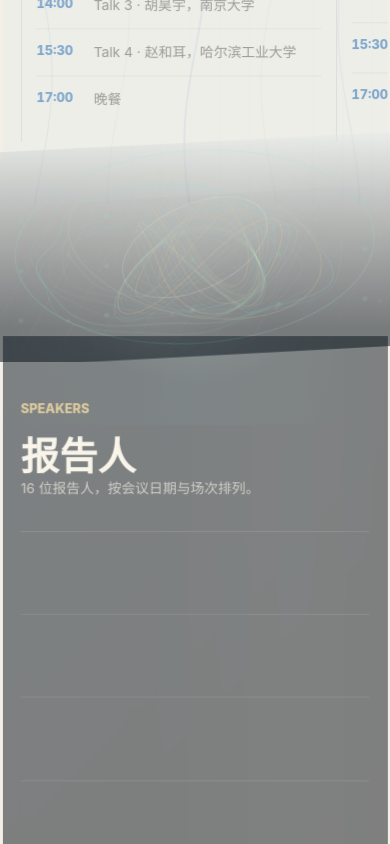
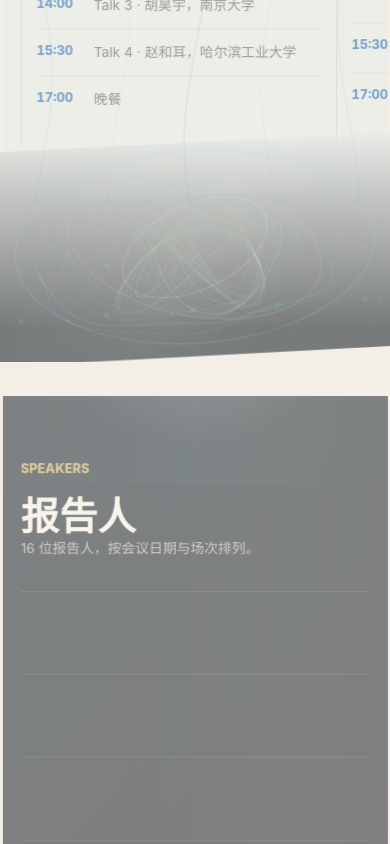
Before and after one commit to Enhui000/mathwesite, a Next.js app: page / in a window 390 px wide. Shown: the part 2400-3244 px from the top of the page. Built offline with nearby package versions, Linux system fonts and the light colour scheme.

Commit message:
Keep speaker content clear of transitions

```diff
--- a/app/globals.css
+++ b/app/globals.css
@@ -2518,6 +2518,35 @@ h1 {
   }
 }
 
+/* Keep the transition surfaces clear of the speaker heading and final row. */
+.flow-to-dark {
+  margin-bottom: clamp(-24px, -1.5vw, -12px);
+}
+
+.flow-to-light {
+  margin-top: clamp(-24px, -1.5vw, -12px);
+}
+
+.speakers-section {
+  padding-bottom: clamp(64px, 6vw, 84px);
+  padding-top: clamp(72px, 7vw, 96px);
+}
+
+@media (max-width: 600px) {
+  .flow-to-dark {
+    margin-bottom: -8px;
+  }
+
+  .flow-to-light {
+    margin-top: -8px;
+  }
+
+  .speakers-section {
+    padding-bottom: 56px;
+    padding-top: 64px;
+  }
+}
+
 /* Speaker editing */
 button,
 input,
```
